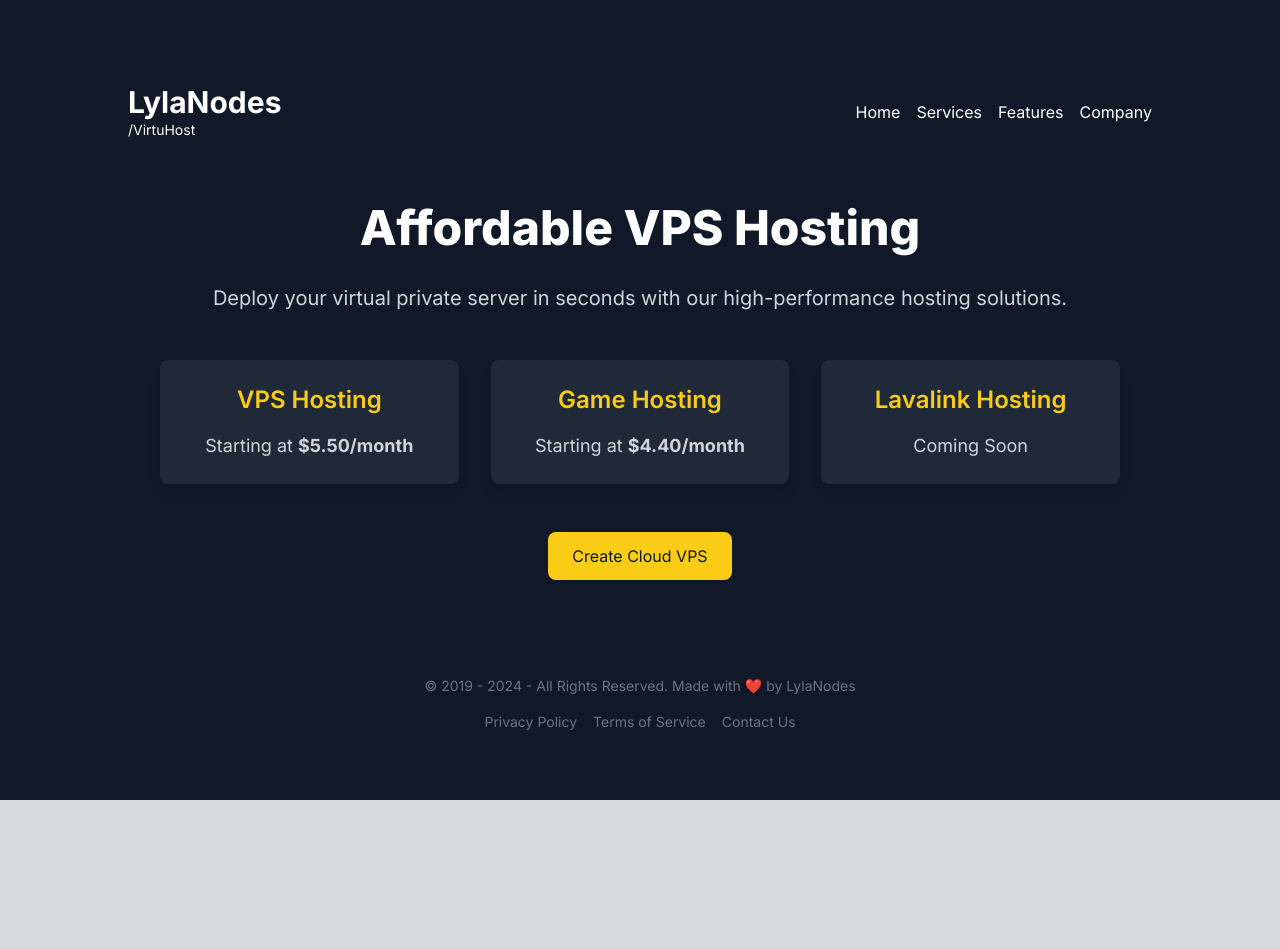
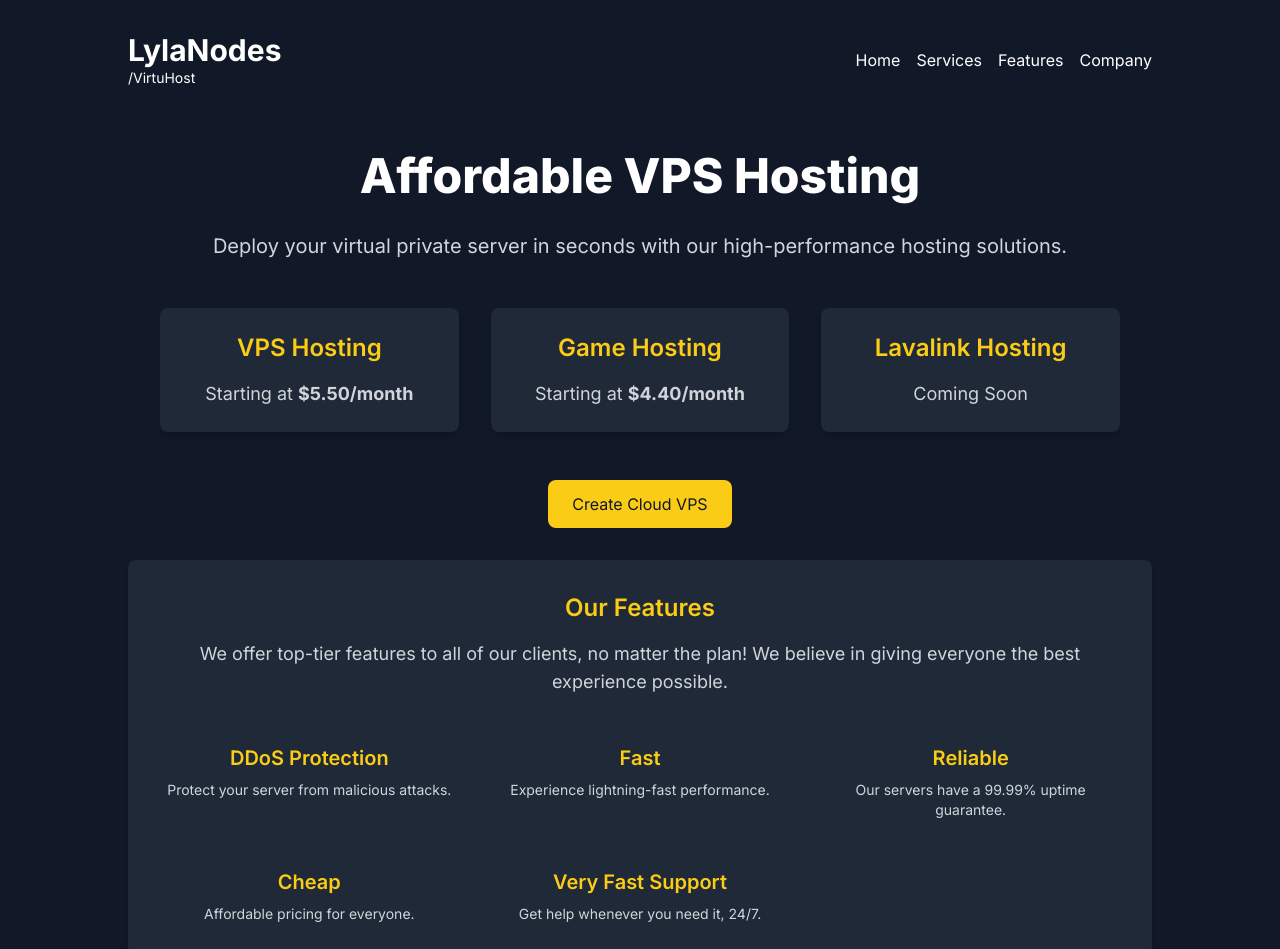
Before and after one commit to vekalmao/vpswebsite, a Next.js app: page / in a window 1280 px wide. Shown: the top 949 px of the page. Before the commit the page ends 800 px from the top, so only its background shows below. Built offline with nearby package versions, Linux system fonts and the light colour scheme.

Commit message:
Update page.tsx

```diff
--- a/app/page.tsx
+++ b/app/page.tsx
@@ -113,11 +113,11 @@
           <h2 className="text-2xl font-semibold mb-4 text-yellow-400">Select Your Location</h2>
           <div className="flex justify-center space-x-8 mb-8">
             <div onClick={() => handleSelectLocation('Ashburn, Virginia')} className="cursor-pointer">
-              <Image src="https://th.bing.com/th/id/R.589c9acbb6f6ca592d5364978883dcd6?rik=d1L7Q5ifA3SmVQ&pid=ImgRaw&r=0" alt="USA" width={300} height={200} className="h-24 mb-2" />
+              <Image src="https://media.earlyexperts.net/wp-content/uploads/2018/12/displaying-american-flag.jpg" alt="USA" width={300} height={200} className="h-24 mb-2" />
               <p className="text-gray-300">Ashburn, Virginia</p>
             </div>
             <div onClick={() => handleSelectLocation('Frankfurt, Germany')} className="cursor-pointer">
-              <Image src="https://th.bing.com/th/id/R.8d5fe6375990f2398f0bd57777f1948b?rik=eHh4g%2flw7eFlXw&riu=http%3a%2f%2fwww.pngall.com%2fwp-content%2fuploads%2f2016%2f06%2fGermany-Flag-Free-Download-PNG.png&ehk=UVkyJSwghKhiDsat50ksD2TFtcuEegSFS7t8CHmn1GU%3d&risl=&pid=ImgRaw&r=0" alt="Germany" width={300} height={200} className="h-24 mb-2" />
+              <Image src="https://media.earlyexperts.net/wp-content/uploads/2018/12/displaying-american-flag.jpg" alt="Germany" width={300} height={200} className="h-24 mb-2" />
               <p className="text-gray-300">Frankfurt, Germany</p>
             </div>
           </div>
@@ -200,6 +200,38 @@
         </section>
       )}
 
+      <section className="w-full max-w-5xl bg-gray-800 rounded-lg p-8 shadow-md mb-8 text-center">
+        <h2 className="text-2xl font-semibold mb-4 text-yellow-400">Our Features</h2>
+        <p className="text-lg text-gray-300 mb-8">We offer top-tier features to all of our clients, no matter the plan! We believe in giving everyone the best experience possible.</p>
+        <div className="grid grid-cols-1 md:grid-cols-3 gap-8">
+          <div className="flex flex-col items-center">
+            <i className="fas fa-shield-alt text-4xl text-yellow-400 mb-4"></i>
+            <h3 className="text-xl font-semibold mb-2 text-yellow-400">DDoS Protection</h3>
+            <p className="text-sm text-gray-300">Protect your server from malicious attacks.</p>
+          </div>
+          <div className="flex flex-col items-center">
+            <i className="fas fa-tachometer-alt text-4xl text-yellow-400 mb-4"></i>
+            <h3 className="text-xl font-semibold mb-2 text-yellow-400">Fast</h3>
+            <p className="text-sm text-gray-300">Experience lightning-fast performance.</p>
+          </div>
+          <div className="flex flex-col items-center">
+            <i className="fas fa-check-circle text-4xl text-yellow-400 mb-4"></i>
+            <h3 className="text-xl font-semibold mb-2 text-yellow-400">Reliable</h3>
+            <p className="text-sm text-gray-300">Our servers have a 99.99% uptime guarantee.</p>
+          </div>
+          <div className="flex flex-col items-center">
+            <i className="fas fa-dollar-sign text-4xl text-yellow-400 mb-4"></i>
+            <h3 className="text-xl font-semibold mb-2 text-yellow-400">Cheap</h3>
+            <p className="text-sm text-gray-300">Affordable pricing for everyone.</p>
+          </div>
+          <div className="flex flex-col items-center">
+            <i className="fas fa-headset text-4xl text-yellow-400 mb-4"></i>
+            <h3 className="text-xl font-semibold mb-2 text-yellow-400">Very Fast Support</h3>
+            <p className="text-sm text-gray-300">Get help whenever you need it, 24/7.</p>
+          </div>
+        </div>
+      </section>
+
       <footer className="mt-16 mb-4 text-center text-gray-500 text-sm">
         <p>&copy; 2019 - 2024 - All Rights Reserved. Made with ❤️ by LylaNodes</p>
         <div className="mt-4 flex justify-center space-x-4">
```
